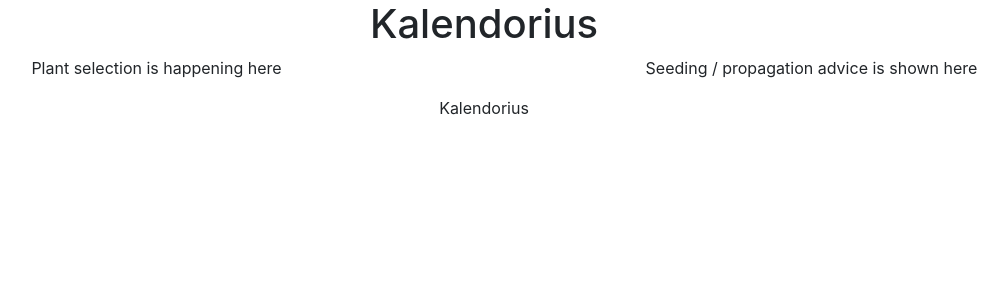
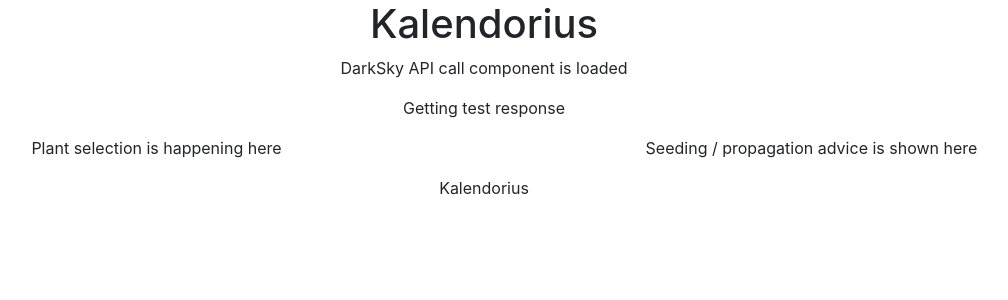
Before and after one commit to horolug/garden-forecast, a React (Create React App) app: page / in a window 1280 px wide. Shown: the top 300 px of the page, without its empty margins (156-1164 px from the left). Built offline with nearby package versions, Linux system fonts and the light colour scheme; no server answers.

Commit message:
Using express to handle external API calls

```diff
--- /dev/null
+++ b/src/Components/DarkSky/DarkSky.js
@@ -0,0 +1,30 @@
+import React from 'react';
+
+class CallDarkSky extends React.Component {
+  constructor(props) {
+    super(props);
+    this.state = { apiResponse: "" };
+  }
+  callAPI() {
+      fetch("http://localhost:9000/testAPI")
+          .then(res => res.text())
+          .then(res => this.setState({ apiResponse: res }));
+  }
+  componentWillMount() {
+      this.callAPI();
+  }
+
+  render() {
+    return (
+      <div className="row">
+        <div className="col">
+          <p>DarkSky API call component is loaded</p>
+          <p>Getting test response {this.state.apiResponse}</p>
+        </div>
+      </div>
+    );
+  }
+
+}
+
+export default CallDarkSky;
--- a/src/Components/PlantSelector/PlantSelector.js
+++ b/src/Components/PlantSelector/PlantSelector.js
@@ -1,4 +1,5 @@
 import React from 'react';
+import CallDarkSky from '../DarkSky/DarkSky';
 
 
 class PlantSelector extends React.Component {
@@ -10,13 +11,15 @@ class PlantSelector extends React.Component {
 
   render() {
     return (
+      <div>
+        <CallDarkSky />
         <div className="row">
           <div className="col">
             <p>Plant selection is happening here</p>
           </div>
-
           <div className="col">
             <p>Seeding / propagation advice is shown here </p>
+          </div>
         </div>
       </div>
     );
```
Lines whose indentation alone changed are shown as unchanged.
